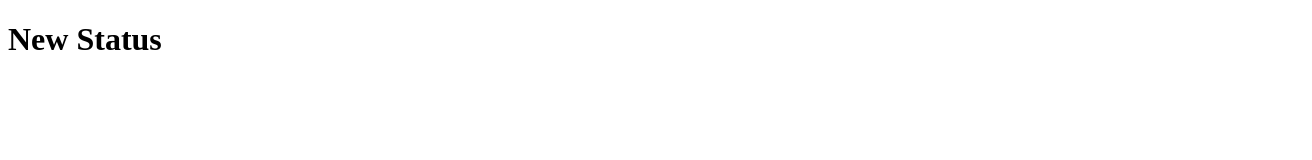
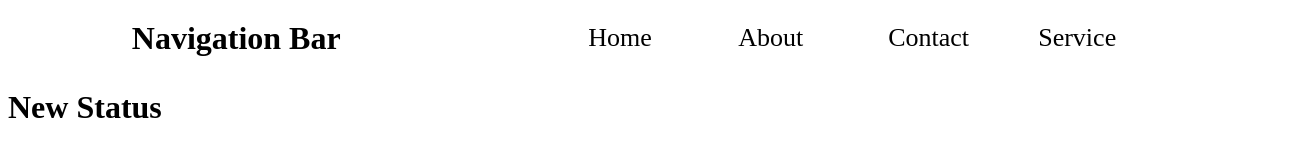
Before and after one commit to mshahbaz-ahmedz/Gitproject, a plain HTML site: page index.html in a window 1280 px wide. Shown: the whole page, 1312 px wide, since content can reach past the window. Drawn offline with Linux system fonts and the light colour scheme.

Commit message:
Changes in index and style files

```diff
--- a/index.html
+++ b/index.html
@@ -7,6 +7,23 @@
     <link rel="stylesheet" href="style.css">
 </head>
 <body>
+
+    <div class="main">
+        <div class="logo">
+            <h1>Navigation Bar</h1>
+        </div>
+
+        <nav>
+            <ul class="nav-ul">
+                <li><a href="">Home</a></li>
+                <li><a href="">About</a></li>
+                <li><a href="">Contact</a></li>
+                <li><a href="">Service</a></li>
+
+            </ul>
+        </nav>
+    </div>
+
     <h1>New Status</h1>
 </body>
 </html>
--- a/style.css
+++ b/style.css
@@ -0,0 +1,36 @@
+.main
+{
+    display: flex;
+    justify-content: space-around;
+    align-items: center;
+    padding: 20px;
+    width: 100%;
+    height: 20px;
+}
+
+/* .main nav
+{
+    width: 450px;
+} */
+
+nav ul
+{
+    list-style: none;
+    display: flex;
+}
+
+.nav-ul li
+{
+    /* width: 450px; */
+    display: flex;
+
+}
+
+.nav-ul li a
+{
+    text-decoration: none;
+    width: 150px;
+    color: black;
+    font-size: 26px;
+
+}
```
Also changed, not shown: demo.txt (deleted), script.js (deleted).
